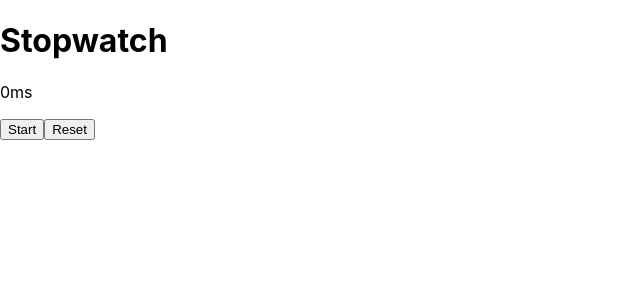
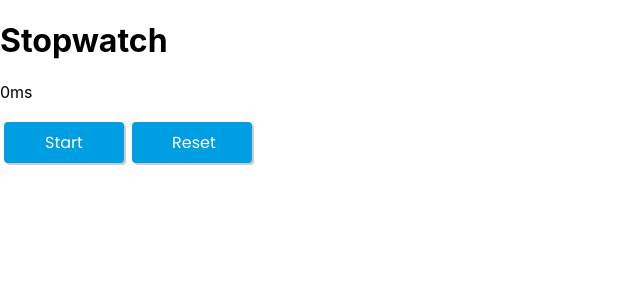
Before and after one commit to rw22448/rubiks-timer, a React (Create React App) app: page / in a window 1280 px wide. Shown: the top 300 px of the page, without its empty margins (0-640 px from the left). Built offline with nearby package versions, Linux system fonts and the light colour scheme.

Commit message:
Add styling to Button

```diff
--- a/public/index.html
+++ b/public/index.html
@@ -13,6 +13,7 @@
       user's mobile device or desktop. See https://developers.google.com/web/fundamentals/web-app-manifest/
     -->
     <link rel="manifest" href="%PUBLIC_URL%/manifest.json" />
+    <link href="https://fonts.googleapis.com/css?family=Poppins&display=swap" rel="stylesheet">
     <!--
       Notice the use of %PUBLIC_URL% in the tags above.
       It will be replaced with the URL of the `public` folder during the build.
--- a/src/Components/Button.js
+++ b/src/Components/Button.js
@@ -1,8 +1,41 @@
 import React from 'react';
+import styled from 'styled-components';
+
+const StyledButton = styled.button`
+  font-family: 'Poppins', sans-serif;
+  font-size: 16px;
+  color: #FFFFFF;
+  justify-content: center;
+  padding: 8px 40px;
+  margin: 4px;
+  border-radius: 4px;
+  border: none;
+  background-color: #009EE2;
+  outline: none;
+  width: 120px;
+  box-shadow: 2px 2px rgba(0, 0, 0, 0.2);;
+
+  transition: background-color 0.25s;
+
+  &:hover {
+    background-color: #0090CE;
+    text-decoration: underline;
+  }
+
+  &:active {
+    background-color: #006590;
+    text-decoration: underline;
+    position: relative;
+    top: 2px;
+    left: 2px;
+    box-shadow: none;
+    transition-duration: 0s;
+  }
+`;
 
 const Button = (props) => {
   return (
-    <button onClick={props.click}>{props.status ? props.primaryText : props.secondaryText}</button>
+    <StyledButton onClick={props.click}>{props.status ? props.primaryText : props.secondaryText}</StyledButton>
   );
 };
 
```
